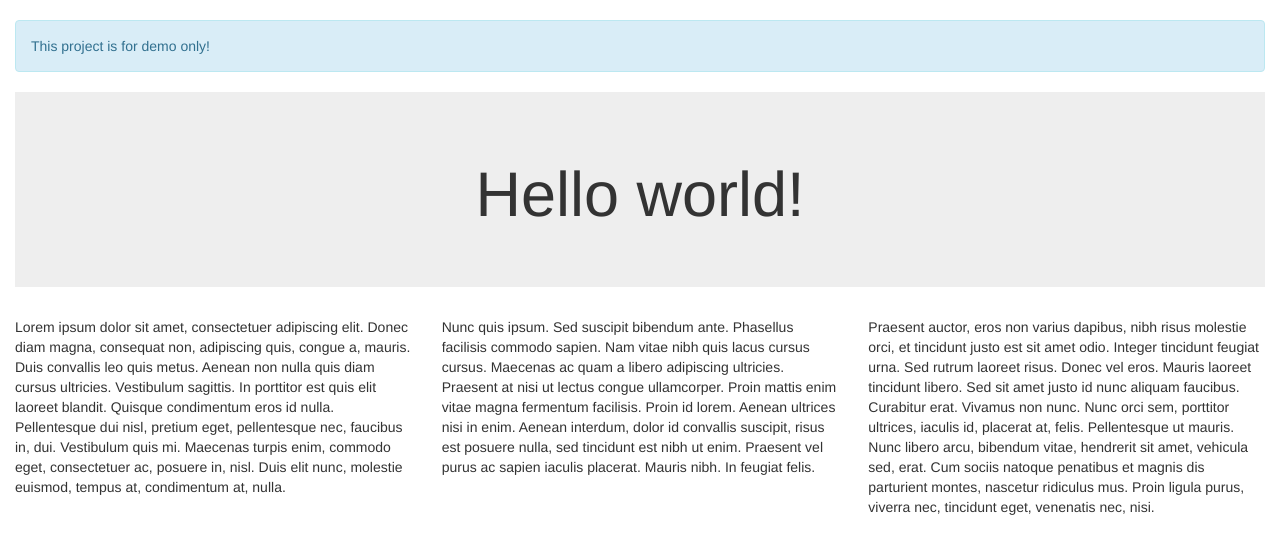
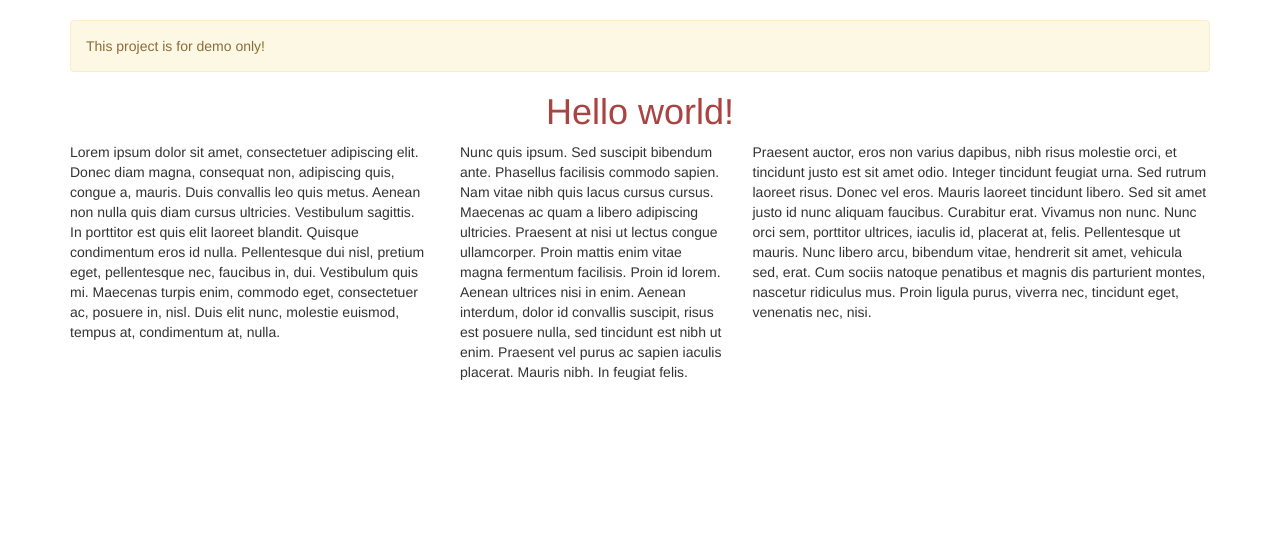
Before and after one commit to fdalmard/test_git_repository, a plain HTML site: page public/html/index.html in a window 1280 px wide. Drawn offline with Linux system fonts and the light colour scheme.

Commit message:
modification sur index.html

```diff
--- a/public/html/index.html
+++ b/public/html/index.html
@@ -6,22 +6,20 @@
 		<title>Index</title>
 	</head>
 	<body>
-		<div class="container-fluid">
+		<div class="container">
 			<br />
-			<div class="alert alert-info">
+			<div class="alert alert-warning">
 				<p>This project is for demo only!</p>
 			</div>
-			<div class="jumbotron">
-				<h1 class="text-center">Hello world!</h1>
-			</div>
+			<h1 class="text-center text-danger">Hello world!</h1>
 			<div class="row">
 				<div class="col-md-4">
 					<p>Lorem ipsum dolor sit amet, consectetuer adipiscing elit. Donec diam  magna, consequat non, adipiscing quis, congue a, mauris. Duis convallis  leo quis metus. Aenean non nulla quis diam cursus ultricies. Vestibulum  sagittis. In porttitor est quis elit laoreet blandit. Quisque  condimentum eros id nulla. Pellentesque dui nisl, pretium eget,  pellentesque nec, faucibus in, dui. Vestibulum quis mi. Maecenas turpis  enim, commodo eget, consectetuer ac, posuere in, nisl. Duis elit nunc,  molestie euismod, tempus at, condimentum at, nulla. </p>
 				</div>
-				<div class="col-md-4">
+				<div class="col-md-3">
 					<p>Nunc quis ipsum. Sed suscipit bibendum ante. Phasellus facilisis  commodo sapien. Nam vitae nibh quis lacus cursus cursus. Maecenas ac  quam a libero adipiscing ultricies. Praesent at nisi ut lectus congue  ullamcorper. Proin mattis enim vitae magna fermentum facilisis. Proin  id lorem. Aenean ultrices nisi in enim. Aenean interdum, dolor id  convallis suscipit, risus est posuere nulla, sed tincidunt est nibh ut  enim. Praesent vel purus ac sapien iaculis placerat. Mauris nibh. In  feugiat felis. </p>
 				</div>
-				<div class="col-md-4">
+				<div class="col-md-5">
 					<p>Praesent auctor, eros non varius dapibus, nibh risus molestie orci,  et tincidunt justo est sit amet odio. Integer tincidunt feugiat urna.  Sed rutrum laoreet risus. Donec vel eros. Mauris laoreet tincidunt  libero. Sed sit amet justo id nunc aliquam faucibus. Curabitur erat.  Vivamus non nunc. Nunc orci sem, porttitor ultrices, iaculis id,  placerat at, felis. Pellentesque ut mauris. Nunc libero arcu, bibendum  vitae, hendrerit sit amet, vehicula sed, erat. Cum sociis natoque  penatibus et magnis dis parturient montes, nascetur ridiculus mus.  Proin ligula purus, viverra nec, tincidunt eget, venenatis nec, nisi. </p>
 				</div>
 			</div>
```
